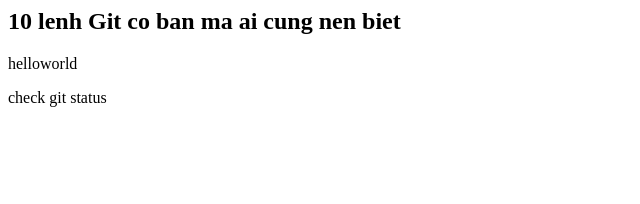
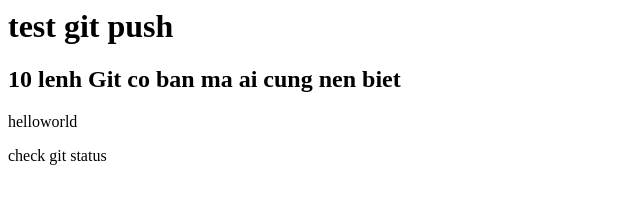
Before and after one commit to Tranquocdien/TQDCodeXplore, a plain HTML site: page index.html in a window 1280 px wide. Shown: the whole page, without its empty margins (0-640 px from the left). Drawn offline with Linux system fonts and the light colour scheme.

Commit message:
test git push origin

```diff
--- a/index.html
+++ b/index.html
@@ -5,6 +5,7 @@
     <title>Xin chao tat ca moi nguoi</title>
 </head>
 <body>
+    <h1>test git push</h1>
     <h2>10 lenh Git co ban ma ai cung nen biet</h2>
     <p>helloworld</p>
     <span>check git status</span>
```
